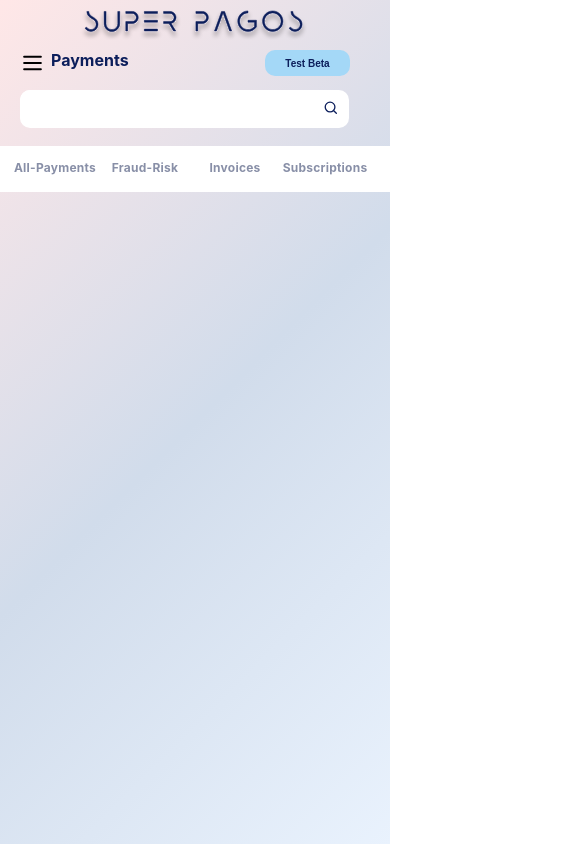
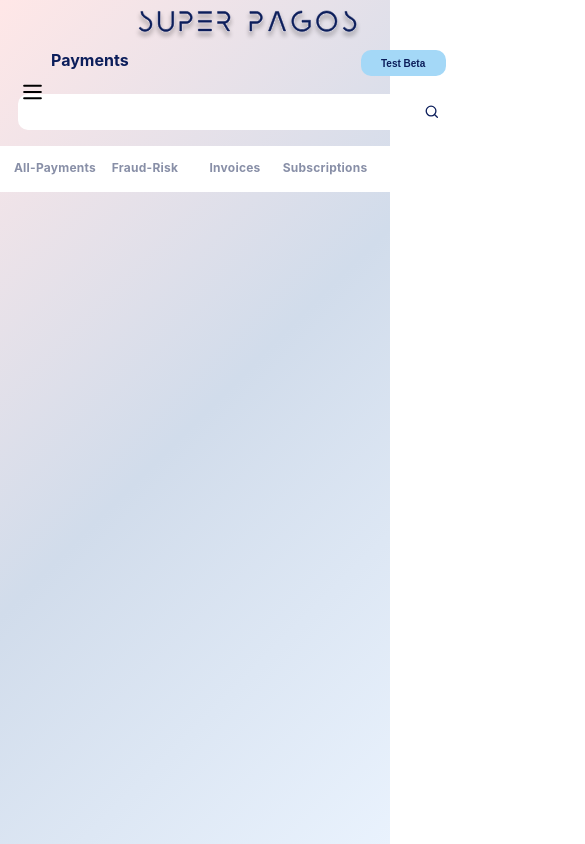
Before and after one commit to popo70023/learn-react-app, a React (Create React App) app: page /Payments in a window 390 px wide. Shown: the top 844 px of the page, 585 px wide, since content can reach past the window. Built offline with nearby package versions, Linux system fonts and the light colour scheme.

Commit message:
refactor: modify Header element not absolute

```diff
--- a/src/components/Header/Header.scss
+++ b/src/components/Header/Header.scss
@@ -1,44 +1,47 @@
 .Header {
     display: block;
-    height: 190px;
+    margin-bottom: 37px;
+
+    .logo-hint {
+        display: flex;
+        justify-content: space-between;
 
         .active-page-hint {
             display: none;
-        position: absolute;
-        left: 131px;
-        top: 50px;
+            margin-left: 51px;
+            margin-top: 50px;
             color: #0C1E5B;
             font-size: 16px;
             font-weight: 700;
             line-height: normal;
         }
 
-    .logo-bar {
-        position: absolute;
-        left: 87px;
-        top: 81px;
+        .logo {
+            margin-left: 5px;
+            margin-top: 81px;
+            height: 30px;
         }
 
         .beta-hint {
-        position: absolute;
-        left: 1275px;
-        top: 67px;
+            margin-top: 67px;
             background-color: #A4D8F7;
             color: #0C1E5B;
             font-size: 10px;
             width: 85px;
             height: 26px;
         }
+    }
 
     .tool-bar {
-        position: absolute;
-        left: 80px;
-        top: 133px;
+        margin-top: 23px;
         display: flex;
+        justify-content: space-between;
         height: 48px;
 
+        .main-tool-bar {
+            display: flex;
+
             .user-switch {
-            position: absolute;
                 background-color: #FFFFFF;
                 color: #0C1E5B;
                 height: inherit;
@@ -55,8 +58,7 @@
             }
 
             .activate-button {
-            position: absolute;
-            left: 268px;
+                margin-left: 100px;
                 background-color: #A4D8F7;
                 color: #0C1E5B;
                 height: inherit;
@@ -64,20 +66,16 @@
             }
 
             .search-frame {
-            position: absolute;
-            left: 454px;
+                position: relative;
+                margin-left: 18px;
                 display: flex;
-            background-color: #FFFFFF;
-            height: inherit;
                 width: 501px;
-            border-radius: 10px;
 
                 .search-input {
-                position: absolute;
+                    border-style: none;
+                    border-radius: 10px;
                     width: inherit;
                     height: inherit;
-                border-style: none;
-                border-radius: 10px;
                 }
 
                 .search-button {
@@ -85,7 +83,6 @@
                     right: 0px;
                     height: inherit;
                     background-color: transparent;
-                color: #0C1E5B;
                     font-size: 14px;
                     display: flex;
                     justify-content: space-evenly;
@@ -94,8 +91,7 @@
             }
 
             .create-button {
-            position: absolute;
-            left: 975px;
+                margin-left: 20px;
                 background-color: #FF6966;
                 color: #FFFFFF;
                 height: inherit;
@@ -107,13 +103,12 @@
         }
 
         .icon-bar {
-        position: absolute;
-        left: 1176px;
-        top: 145px;
+            margin-top: 11px;
             display: flex;
             justify-content: space-between;
             height: 18px;
             width: 184px;
+        }
     }
 
     button {
@@ -127,27 +122,27 @@
 @media all and (max-width: 768px) {
 
     .Header {
-        height: 110px;
-
-
+        .logo-hint {
             .active-page-hint {
                 display: block;
             }
 
-        .logo-bar {
-            left: 160px;
-            top: 10px;
+            .logo {
+                margin-top: 10px;
             }
 
             .beta-hint {
-            left: 345px;
-            top: 50px;
+                margin-right: 18px;
+                margin-top: 50px;
+            }
         }
 
         .tool-bar {
-            left: 100px;
-            top: 90px;
+            margin-top: 18px;
             height: 36px;
+
+            .main-tool-bar {
+                width: 100%;
 
                 .user-switch {
                     display: none;
@@ -158,10 +153,15 @@
                 }
 
                 .search-frame {
-                left: 0px;
-                width: 325px;
+                    margin-right: 18px;
+                    width: 100%;
+
+                    .search-button {
+                        height: 36px;
+
                         .search-text {
                             display: none;
+                        }
                     }
                 }
 
@@ -175,3 +175,4 @@
             }
         }
     }
+}
--- a/src/components/Header/Header.tsx
+++ b/src/components/Header/Header.tsx
@@ -15,6 +15,7 @@ interface HeaderProps { }
 
 const Header: FC<HeaderProps> = () => (
   <div className="Header" data-testid="Header">
+    <div className="logo-hint">
       <a className="active-page-hint">
         <Routes>
           <Route path="/" element="home" />
@@ -25,13 +26,13 @@ const Header: FC<HeaderProps> = () => (
           <Route path="/Connect" element="Connect" />
         </Routes>
       </a>
-    <div className="logo-bar">
-      <img src={logo} />
-    </div>
+      <img src={logo} className="logo" />
       <button className="beta-hint">
         Test Beta
       </button>
+    </div>
     <div className="tool-bar">
+      <div className="main-tool-bar">
         <button className="user-switch">
           <div className="user-switch-content">
             <img src={userIcon} />
@@ -61,6 +62,7 @@ const Header: FC<HeaderProps> = () => (
         <img src={accountIcon} />
       </div>
     </div>
+  </div>
 );
 
 export default Header;
--- a/src/layout/Dashboard/Dashboard.scss
+++ b/src/layout/Dashboard/Dashboard.scss
@@ -1,22 +1,19 @@
 .Dashboard {
     position: relative;
     width: 1280px;
+}
 
-    .header{
-        position: relative;
-        margin-left: -80px;
-        margin-bottom: 28px;
-    }
+@media (max-width: 768px) {
+    .Dashboard {
+        height: 128px;
+        width: 100%;
 
-}
-@media (max-width: 768px){
-    .Dashboard{
-        height: 128px;
-        .header{
+        .header {
             position: relative;
 
         }
-        .horizontal-menu{
+
+        .horizontal-menu {
             display: flex;
             align-items: center;
             position: relative;
```
Lines whose indentation alone changed are shown as unchanged.
